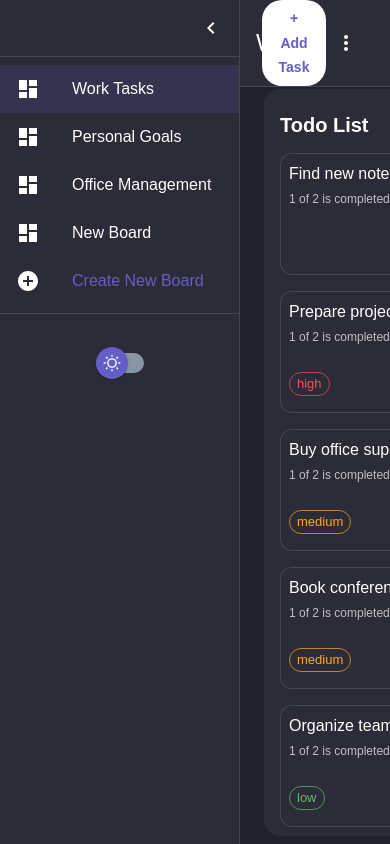
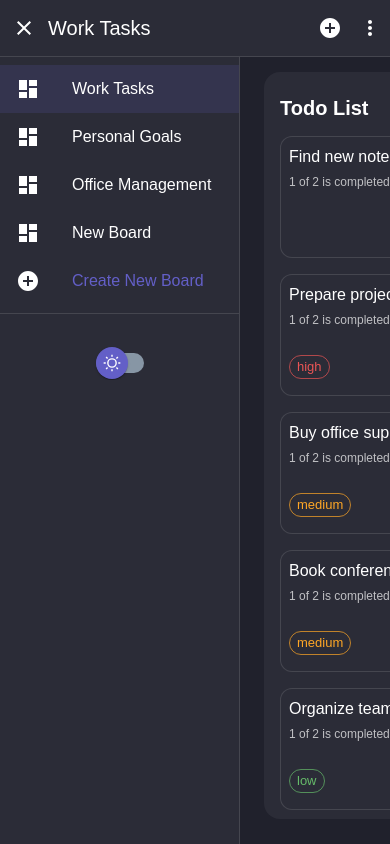
Before and after one commit to zeynabmvs/kanba, a React (Vite) app: page / in a window 390 px wide. Built offline with nearby package versions, Linux system fonts and the light colour scheme.

Commit message:
responsive dashboard & appBar

```diff
--- a/src/components/BaseModal.jsx
+++ b/src/components/BaseModal.jsx
@@ -39,10 +39,10 @@ const modalStyle = {
 	top: "50%",
 	left: "50%",
 	transform: "translate(-50%, -50%)",
-	width: 600,
+	width: {xs: "80%", md: "600px"},
 	borderRadius: "16px",
 	boxShadow: 24,
-	p: 4,
+	p: {xs: 2, md: 4},
 	maxHeight: "80%",
 	overflow: "auto",
 };
--- a/src/components/Dashboard.jsx
+++ b/src/components/Dashboard.jsx
@@ -1,37 +1,20 @@
 import MenuIcon from "@mui/icons-material/Menu";
-import {Button, CssBaseline} from "@mui/material";
-import MuiAppBar from "@mui/material/AppBar";
+import {Close} from "@mui/icons-material"
+import {Button, useMediaQuery} from "@mui/material";
+import AppBar from "@mui/material/AppBar";
 import Box from "@mui/material/Box";
 import IconButton from "@mui/material/IconButton";
 import Toolbar from "@mui/material/Toolbar";
 import Typography from "@mui/material/Typography";
-import {styled} from "@mui/material/styles";
 import {useState} from "react";
 import {useDispatch, useSelector} from "react-redux";
 import {selectCurrentBoard} from "../features/boards/boardsSlice.js";
 import {openModal} from "../features/modalSlice";
 import Board from "./Board";
 import OptionsMenu from "./OptionsMenu.jsx";
-import {drawerWidth} from "../configs/constants";
 import Sidebar from "./Sidebar";
+import AddCircleIcon from "@mui/icons-material/AddCircle";
 
-const AppBar = styled(MuiAppBar, {
-	shouldForwardProp: (prop) => prop !== "open",
-})(({theme, open}) => ({
-	zIndex: theme.zIndex.drawer + 1,
-	transition: theme.transitions.create(["width", "margin"], {
-		easing: theme.transitions.easing.sharp,
-		duration: theme.transitions.duration.leavingScreen,
-	}),
-	...(open && {
-		marginLeft: drawerWidth,
-		width: `calc(100% - ${drawerWidth}px)`,
-		transition: theme.transitions.create(["width", "margin"], {
-			easing: theme.transitions.easing.sharp,
-			duration: theme.transitions.duration.enteringScreen,
-		}),
-	}),
-}));
 
 export default function Dashboard() {
 	const [open, setOpen] = useState(true);
@@ -60,14 +43,13 @@ export default function Dashboard() {
 	const onEditBoardHandler = () => {
 		dispatch(openModal({type: "editBoard"}));
 	};
+
+	const isSmallScreen = useMediaQuery('(max-width:600px)');
+
 	return (
 		<Box sx={{display: "flex", overflow: "hidden"}}>
-			<CssBaseline/>
 			<AppBar position="absolute" open={open}>
-				<Toolbar
-					sx={{
-						pr: "24px", // keep right padding when drawer closed
-					}}
+				<Toolbar sx={{paddingRight: {xs: 0, md: "16px"}}}
 				>
 					<IconButton
 						edge="start"
@@ -75,29 +57,31 @@ export default function Dashboard() {
 						aria-label="open drawer"
 						onClick={toggleDrawer}
 						sx={{
-							marginRight: "36px",
-							...(open && {display: "none"}),
+							marginRight: {xs: "4px", md: "36px"},
 						}}
 					>
-						<MenuIcon/>
+						{open ? <Close/> : <MenuIcon/>}
 					</IconButton>
 					<Typography
 						component="h1"
-						variant="h5"
+						variant={isSmallScreen ? "h6" : "h5"}
 						color="inherit"
 						noWrap
 						sx={{flexGrow: 1}}
 					>
 						{board?.title}
 					</Typography>
-					<Button
+					{isSmallScreen ?
+						<IconButton onClick={onAddTaskHandler} disabled={!board || board?.lists.length === 0}
+												color="secondary"><AddCircleIcon/></IconButton> : <Button
 							variant="contained"
 							color="secondary"
 							onClick={onAddTaskHandler}
 							disabled={!board || board?.lists.length === 0}
 						>
 							+ Add Task
-					</Button>
+						</Button>}
+
 					<OptionsMenu
 						text="board"
 						onEdit={onEditBoardHandler}
@@ -105,7 +89,7 @@ export default function Dashboard() {
 					></OptionsMenu>
 				</Toolbar>
 			</AppBar>
-			<Sidebar open={open} toggleDrawer={toggleDrawer}/>
+			<Sidebar open={open}/>
 			<Box
 				component="main"
 				sx={{
@@ -114,8 +98,8 @@ export default function Dashboard() {
 							? theme.palette.customGrey.light
 							: theme.palette.customGrey.darker,
 					flexGrow: 1,
-					height: "calc(100vh - 65px)",
-					mt: "65px"
+					height: isSmallScreen ? "calc(100vh - 48px)" : "calc(100vh - 65px)",
+					mt: isSmallScreen ? "48px" : "65px",
 				}}
 			>
 				<Board/>
--- a/src/components/Sidebar.jsx
+++ b/src/components/Sidebar.jsx
@@ -1,13 +1,10 @@
-import ChevronLeftIcon from "@mui/icons-material/ChevronLeft";
 import DashboardIcon from "@mui/icons-material/Dashboard";
 import Divider from "@mui/material/Divider";
 import MuiDrawer from "@mui/material/Drawer";
-import IconButton from "@mui/material/IconButton";
 import List from "@mui/material/List";
 import ListItemButton from "@mui/material/ListItemButton";
 import ListItemIcon from "@mui/material/ListItemIcon";
 import ListItemText from "@mui/material/ListItemText";
-import Toolbar from "@mui/material/Toolbar";
 import {styled} from "@mui/material/styles";
 import {Fragment} from "react";
 import {useDispatch, useSelector} from "react-redux";
@@ -16,6 +13,7 @@ import {openModal} from "../features/modalSlice";
 import SwitchTheme from "./SwitchTheme";
 import AddCircleIcon from '@mui/icons-material/AddCircle';
 import {drawerWidth} from "../configs/constants";
+import {useMediaQuery} from "@mui/material";
 
 const Drawer = styled(MuiDrawer, {
 	shouldForwardProp: (prop) => prop !== "open",
@@ -45,10 +43,11 @@ const Drawer = styled(MuiDrawer, {
 }));
 
 
-const Sidebar = ({open, toggleDrawer}) => {
+const Sidebar = ({open}) => {
 	const boards = useSelector(selectBoards);
 	const currentBoardId = useSelector(selectCurrentBoardId);
 	const dispatch = useDispatch();
+	const isSmallScreen = useMediaQuery('(max-width:600px)');
 
 	const sidebarMenuItemStyles = {fontSize: '16px', fontWeight: '500'}
 
@@ -61,20 +60,7 @@ const Sidebar = ({open, toggleDrawer}) => {
 	};
 
 	return (
-		<Drawer variant="permanent" open={open}>
-			<Toolbar
-				sx={{
-					display: "flex",
-					alignItems: "center",
-					justifyContent: "flex-end",
-					px: [1],
-				}}
-			>
-				<IconButton onClick={toggleDrawer}>
-					<ChevronLeftIcon/>
-				</IconButton>
-			</Toolbar>
-			<Divider/>
+		<Drawer variant="permanent" open={open} sx={{marginTop: isSmallScreen ? '57px' : '65px'}}>
 			<List component="nav">
 				{boards?.map((item) => (
 					<Fragment key={item.id}>
--- a/src/components/forms/TaskForm.jsx
+++ b/src/components/forms/TaskForm.jsx
@@ -45,7 +45,7 @@ const TaskForm = ({onSubmit, onCancel, defaultValues = {priority: 'low', list: '
 				autoComplete="off"
 				onSubmit={handleSubmit(onSubmitHandle)}
 			>
-				<div style={{marginBottom: "24px", display: "flex", flexDirection: "column", gap: "32px"}}>
+				<div style={{marginBottom: "24px", display: "flex", flexDirection: "column", gap: {xs: "16px", md: "32px"}}}>
 
 					<div>
 						<InputLabel id="title-label">title</InputLabel>
```
Lines whose indentation alone changed are shown as unchanged.
